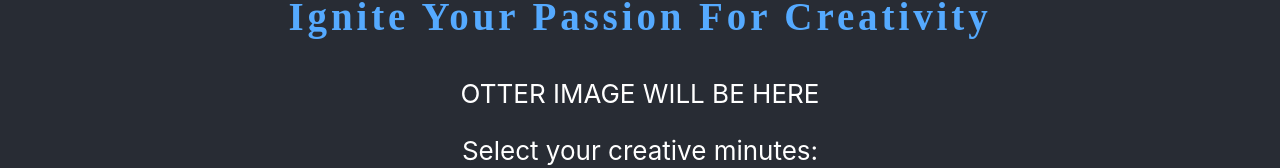
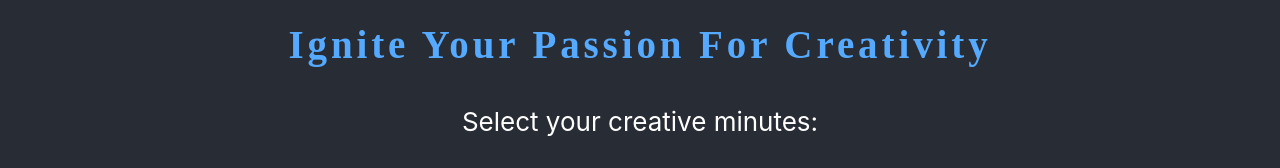
Before and after one commit to DianeEugenie/ProjectSparkotter, a React (Create React App) app in the folder sparkotter_frontend/: page /options in a window 1280 px wide. Shown: the part 314-482 px from the top of the page. Built offline with nearby package versions, Linux system fonts and the light colour scheme; no server answers; a web font is replaced by a local one.

Commit message:
Fixes done issue if time set is null and adjusts link in times up page for sparkive

```diff
--- a/sparkotter_frontend/src/components/prompts/DisplayPrompt.js
+++ b/sparkotter_frontend/src/components/prompts/DisplayPrompt.js
@@ -4,7 +4,7 @@ import {Link} from 'react-router-dom';
 
 const DisplayPrompt = (props) => {
 
-  if (!prompt) {
+  if (!props.prompt) {
     return "Sparky is fetching your prompt.."
   }
 
--- a/sparkotter_frontend/src/components/time_elements/OptionsForm.js
+++ b/sparkotter_frontend/src/components/time_elements/OptionsForm.js
@@ -38,7 +38,6 @@ class OptionsForm extends Component {
 
   return (
     <Fragment>
-    <p>OTTER IMAGE WILL BE HERE</p>
     <p>Select your creative minutes:</p>
 
     <div className='button-options'>
--- a/sparkotter_frontend/src/containers/prompts/PromptContainer.js
+++ b/sparkotter_frontend/src/containers/prompts/PromptContainer.js
@@ -42,13 +42,18 @@ class PromptContainer extends Component {
     })
   }
 
-  componentDidMount(){
-    this.fetchPrompt();
-  }
+  // componentDidMount(){
+  //   this.fetchPrompt();
+  // }
 
   handleOptions(minutes){
-    this.setState({time: minutes})
-    // this.fetchPrompt();
+    if (minutes === 'null') {
+      this.setState({time: null});
+    } else {
+      this.setState({time: minutes});
+    }
+
+    this.fetchPrompt();
   }
 
   //FETCH sequence
```
